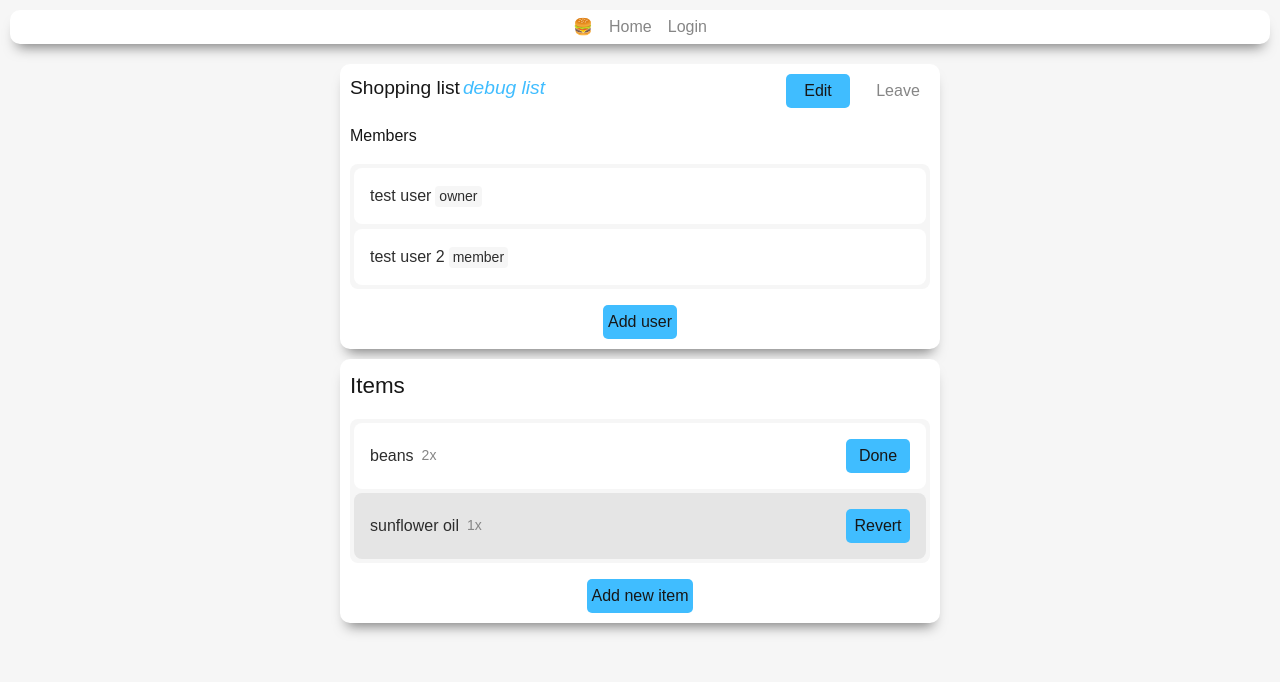
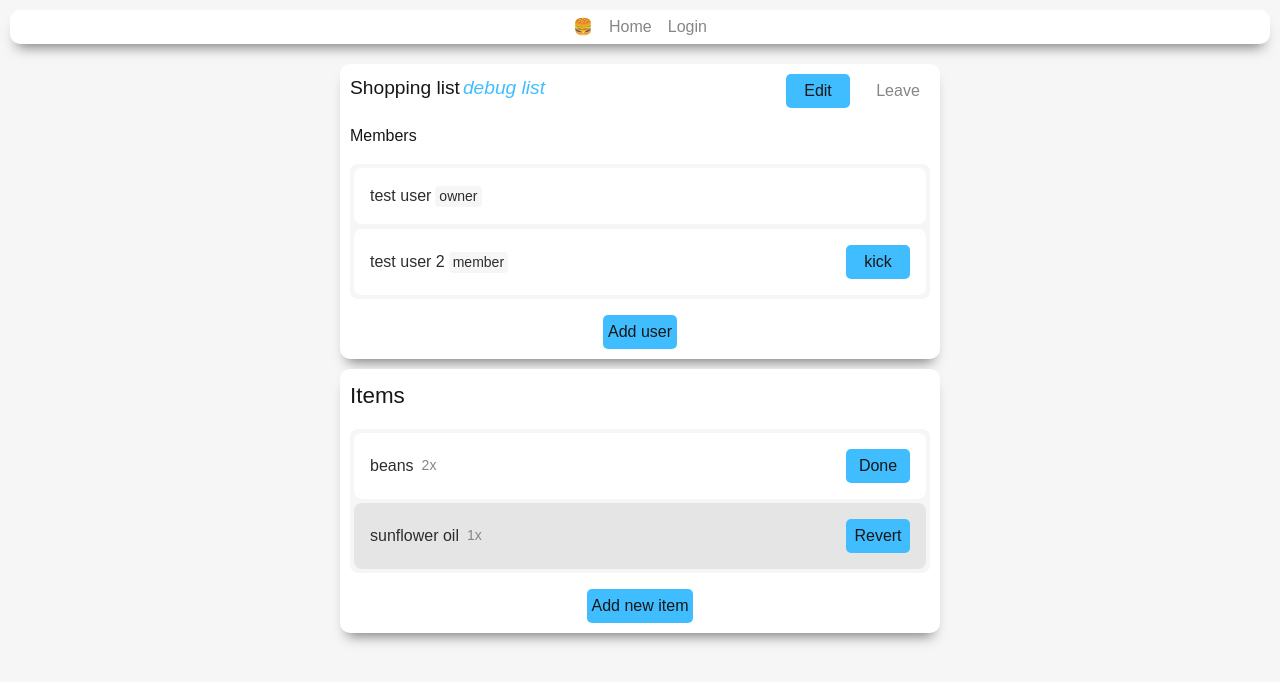
Before and after one commit to aznoH333/ShoppingListUU, a Next.js app in the folder frontend/: page /list/0 in a window 1280 px wide. Shown: the top 682 px of the page. Built offline with nearby package versions, Linux system fonts and the light colour scheme.

Commit message:
removing users

```diff
--- a/frontend/src/modules/list/listControls/ListControls.tsx
+++ b/frontend/src/modules/list/listControls/ListControls.tsx
@@ -7,7 +7,7 @@ import {use, useState} from "react";
 import {Modal} from "@/src/modules/modal/Modal";
 import {TextInput} from "@/src/modules/input/textInput/TextInput";
 import {NumberInput} from "@/src/modules/input/numberInput/NumberInput";
-import {UserList} from "@/src/modules/user/userList/UserList";
+import {UserList, UserListButton} from "@/src/modules/user/userList/UserList";
 import {useApplicationUsers} from "@/src/hooks/users/useApplicationUsers";
 
 interface ListControlsProps {
@@ -23,6 +23,7 @@ export function ListControls({loggedInUser, list, updateList}: ListControlsProps
 
     const listUserIds = list.users.map((it)=>it.user.id);
     const possibleUsersToAdd = users.filter((it)=>!listUserIds.includes(it.id));
+
     const [editModalOpen, setEditModalOpen] = useState<boolean>(false);
     const [nameEdit, setNameEdit] = useState(list.name);
 
@@ -33,6 +34,9 @@ export function ListControls({loggedInUser, list, updateList}: ListControlsProps
             TODO : no access
         </div>
     }
+
+
+
 
     const isUserOwner = listUser.role === "owner";
 
@@ -67,6 +71,22 @@ export function ListControls({loggedInUser, list, updateList}: ListControlsProps
 
         setUserModalOpen(false);
     }
+
+    const removeUserFromList = (userId: number) => {
+
+        updateList({
+            ...list,
+            users: list.users.filter((it)=>it.user.id !== userId)
+        });
+    }
+
+    // admin buttons
+    const adminButtons: UserListButton | undefined =
+        listUser.role === "owner" ? {
+            label: "kick",
+            function: removeUserFromList,
+            dontShowForUsers: [listUser.id]
+        } : undefined
 
     return <Card>
         <div className={styles.header}>
@@ -106,7 +126,7 @@ export function ListControls({loggedInUser, list, updateList}: ListControlsProps
             Members
         </div>
         <div className={styles.userList}>
-            <UserList users={list.users}/>
+            <UserList users={list.users} buttons={adminButtons}/>
 
         </div>
 
--- a/frontend/src/modules/user/userCard/UserCard.tsx
+++ b/frontend/src/modules/user/userCard/UserCard.tsx
@@ -17,7 +17,7 @@ export function UserCard({ user, userRole, button }: UserCardProps) {
                 <div className={styles.name}>{user.name}</div>
                 {userRole && <div className={styles.role}>{userRole}</div>}
             </div>
-            {button && (<div className={styles.buttons}>
+            {button && !button.dontShowForUsers?.includes(user.id) && (<div className={styles.buttons}>
                 <Button onClick={()=>{button?.function(user.id)}}>
                     {button.label}
                 </Button>
--- a/frontend/src/modules/user/userList/UserList.tsx
+++ b/frontend/src/modules/user/userList/UserList.tsx
@@ -8,6 +8,7 @@ import styles from "./UserList.module.css"
 export interface UserListButton {
     label: string,
     function: (id: number)=>void,
+    dontShowForUsers?: number[], // an array of ids of users for which the buttons shouldn't display
 }
 
 
```
